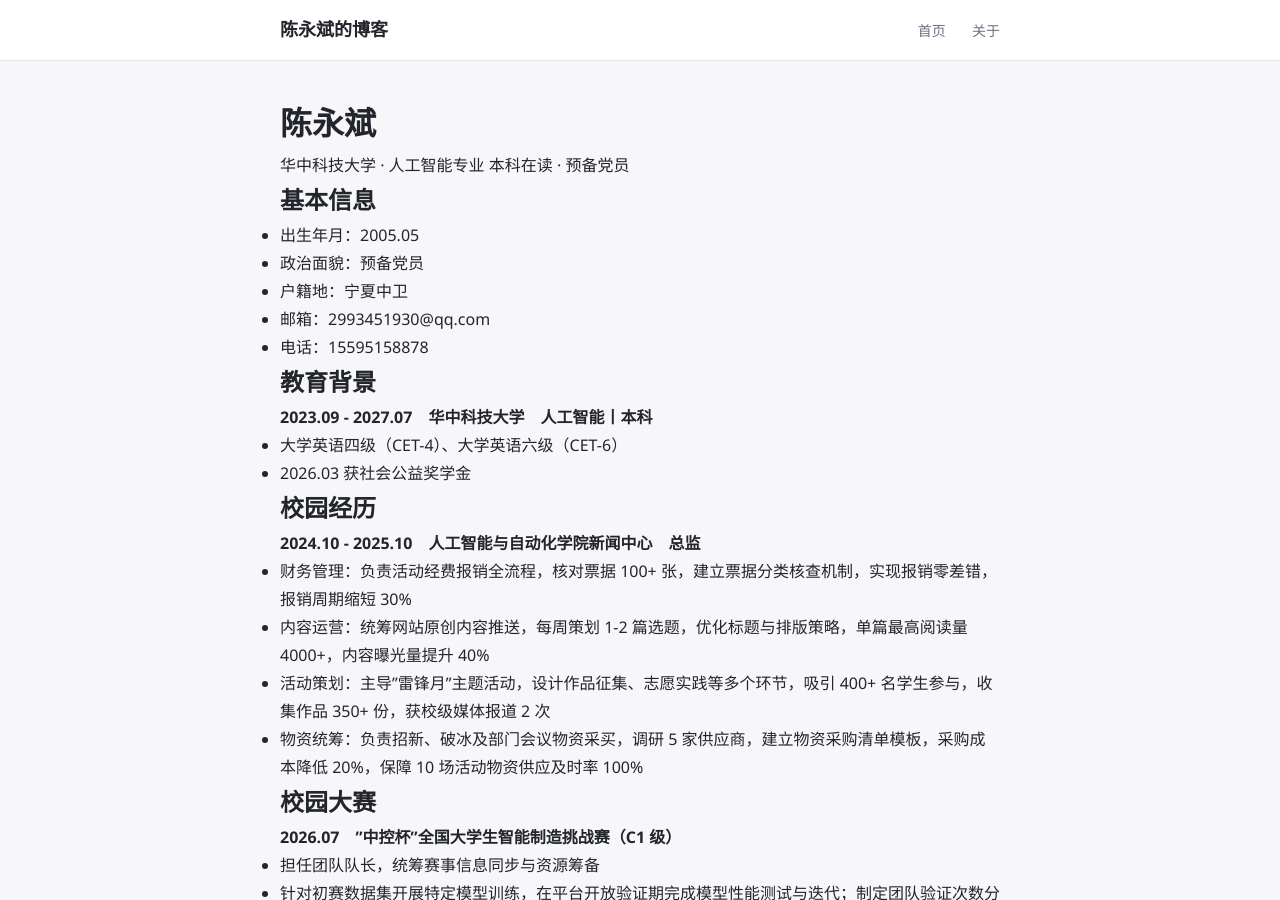
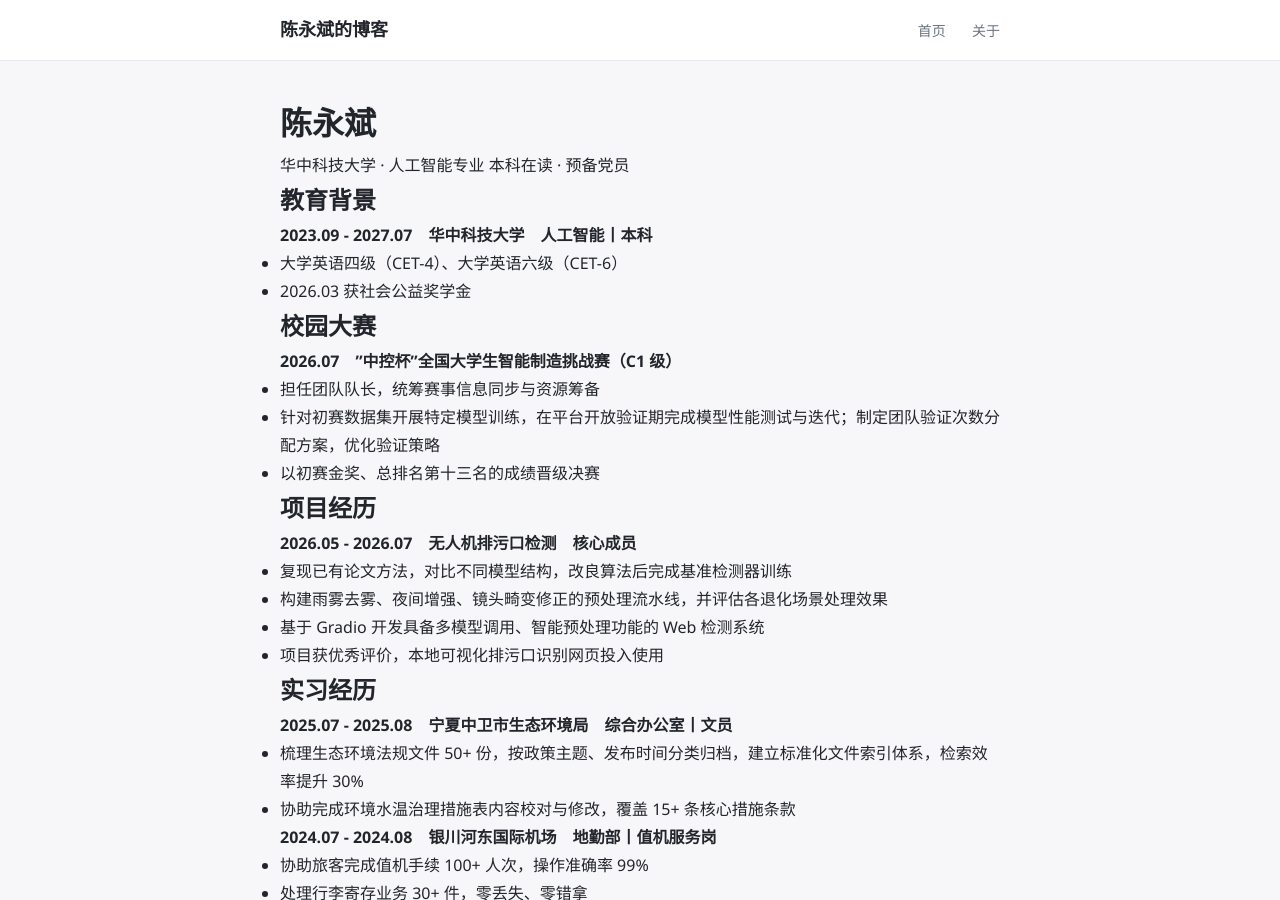
Before and after one commit to furthermoreover/furthermoreover.github.io, a Jekyll site: the page built from about.md, in a window 1280 px wide and 900 px high. Built offline with Jekyll 4.4.1, drawn with Linux system fonts in a browser that asks for light colours.

Commit message:
Update about.md

```diff
--- a/about.md
+++ b/about.md
@@ -7,13 +7,6 @@
 
 华中科技大学 · 人工智能专业 本科在读 · 预备党员
 
-## 基本信息
-
-- 出生年月：2005.05
-- 政治面貌：预备党员
-- 户籍地：宁夏中卫
-- 邮箱：2993451930@qq.com
-- 电话：15595158878
 
 ## 教育背景
 
@@ -21,13 +14,6 @@
 - 大学英语四级（CET-4）、大学英语六级（CET-6）
 - 2026.03 获社会公益奖学金
 
-## 校园经历
-
-**2024.10 - 2025.10　人工智能与自动化学院新闻中心　总监**
-- 财务管理：负责活动经费报销全流程，核对票据 100+ 张，建立票据分类核查机制，实现报销零差错，报销周期缩短 30%
-- 内容运营：统筹网站原创内容推送，每周策划 1-2 篇选题，优化标题与排版策略，单篇最高阅读量 4000+，内容曝光量提升 40%
-- 活动策划：主导"雷锋月"主题活动，设计作品征集、志愿实践等多个环节，吸引 400+ 名学生参与，收集作品 350+ 份，获校级媒体报道 2 次
-- 物资统筹：负责招新、破冰及部门会议物资采买，调研 5 家供应商，建立物资采购清单模板，采购成本降低 20%，保障 10 场活动物资供应及时率 100%
 
 ## 校园大赛
 
```
